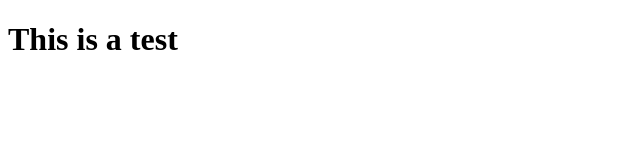
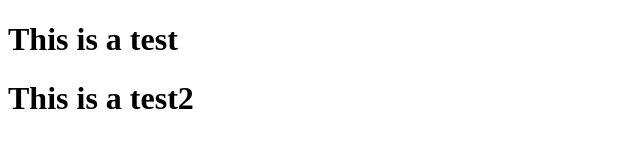
Before and after one commit to Tommy787576/myRepo2, a plain HTML site: page index.html in a window 1280 px wide. Shown: the whole page, without its empty margins (0-640 px from the left). Drawn offline with Linux system fonts and the light colour scheme.

Commit message:
Change index.html

```diff
--- a/index.html
+++ b/index.html
@@ -10,6 +10,7 @@
 
 <body>
     <h1>This is a test</h1>
+    <h1>This is a test2</h1>
 </body>
 
 </html>
```
